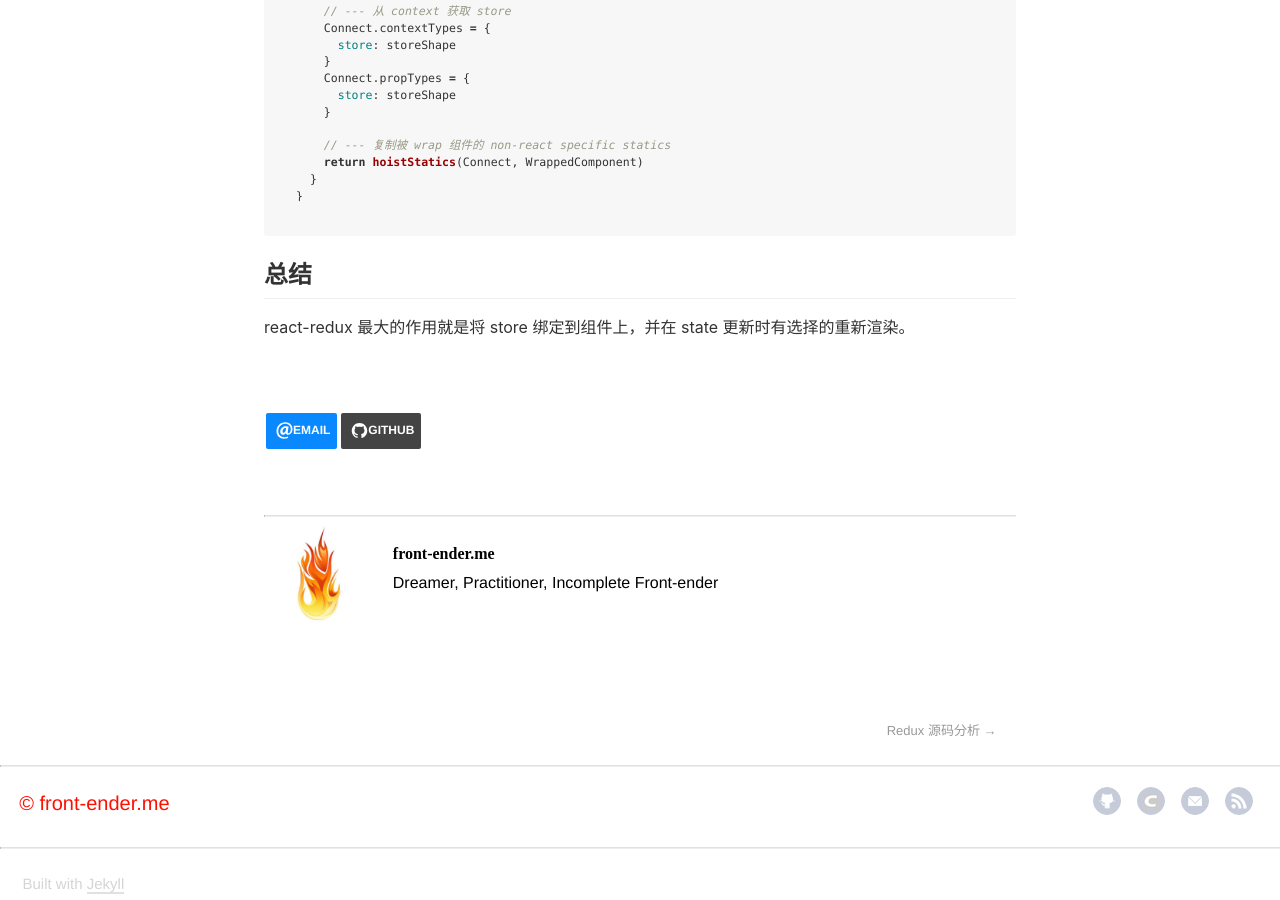
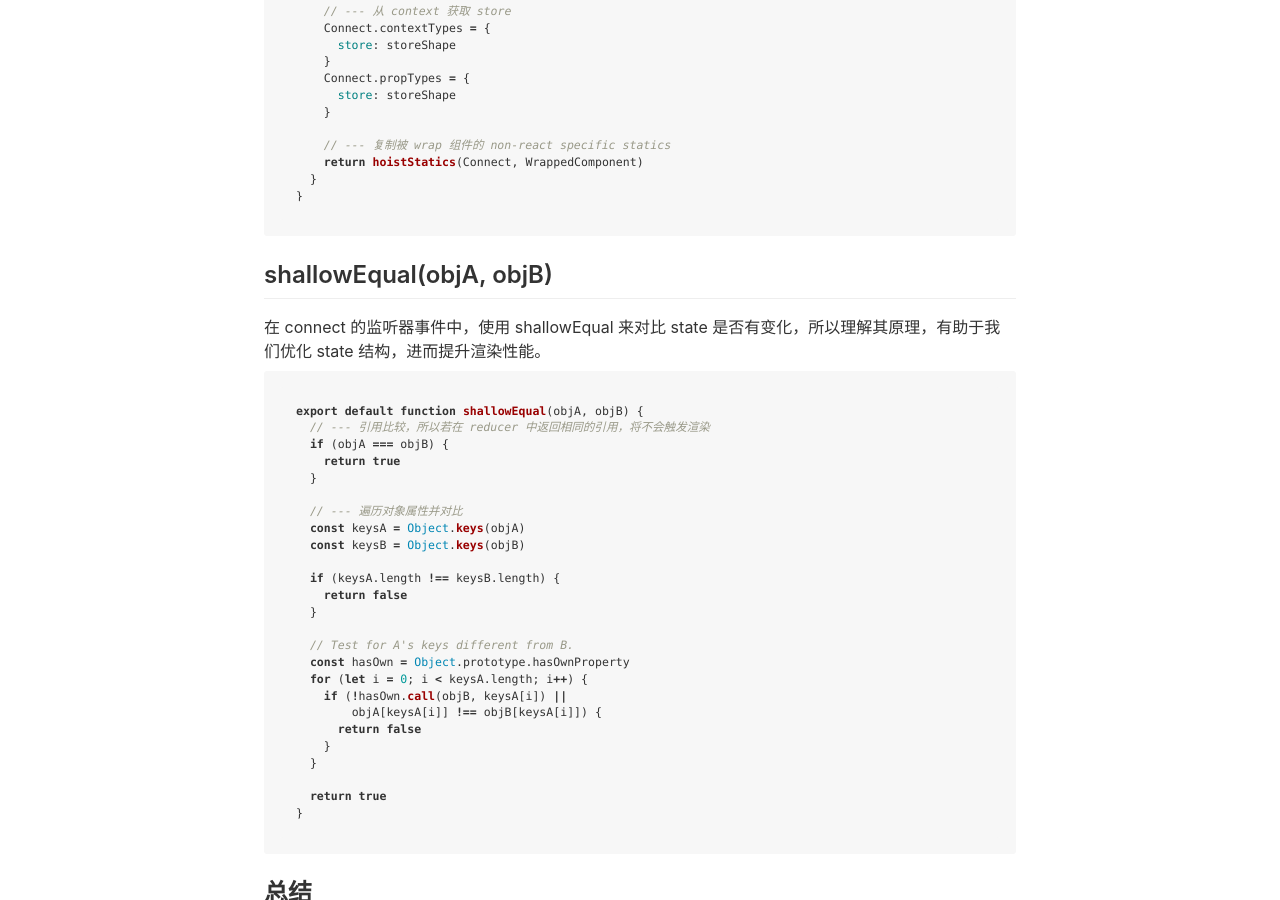
Before and after one commit to alcat2008/alcat2008.github.io, a Jekyll site: the page built from _posts/2016-08-30-react-redux-source-code.md, in a window 1280 px wide and 900 px high, scrolled down 7055 px. Built offline with Jekyll 4.4.1, drawn with Linux system fonts in a browser that asks for light colours; nearby versions of some CDN libraries; some web fonts are replaced; comment, search, counter and statistics services are not loaded.

Commit message:
add shallowEqual for react-redux

````diff
--- a/_posts/2016-08-30-react-redux-source-code.md
+++ b/_posts/2016-08-30-react-redux-source-code.md
@@ -411,6 +411,38 @@ export default function connect(mapStateToProps, mapDispatchToProps, mergeProps,
 }
 ```
 
+## shallowEqual(objA, objB)
+
+在 connect 的监听器事件中，使用 shallowEqual 来对比 state 是否有变化，所以理解其原理，有助于我们优化 state 结构，进而提升渲染性能。
+
+```javascript
+export default function shallowEqual(objA, objB) {
+  // --- 引用比较，所以若在 reducer 中返回相同的引用，将不会触发渲染
+  if (objA === objB) {
+    return true
+  }
+
+  // --- 遍历对象属性并对比
+  const keysA = Object.keys(objA)
+  const keysB = Object.keys(objB)
+
+  if (keysA.length !== keysB.length) {
+    return false
+  }
+
+  // Test for A's keys different from B.
+  const hasOwn = Object.prototype.hasOwnProperty
+  for (let i = 0; i < keysA.length; i++) {
+    if (!hasOwn.call(objB, keysA[i]) ||
+        objA[keysA[i]] !== objB[keysA[i]]) {
+      return false
+    }
+  }
+
+  return true
+}
+```
+
 ## 总结
 
 react-redux 最大的作用就是将 store 绑定到组件上，并在 state 更新时有选择的重新渲染。
````
